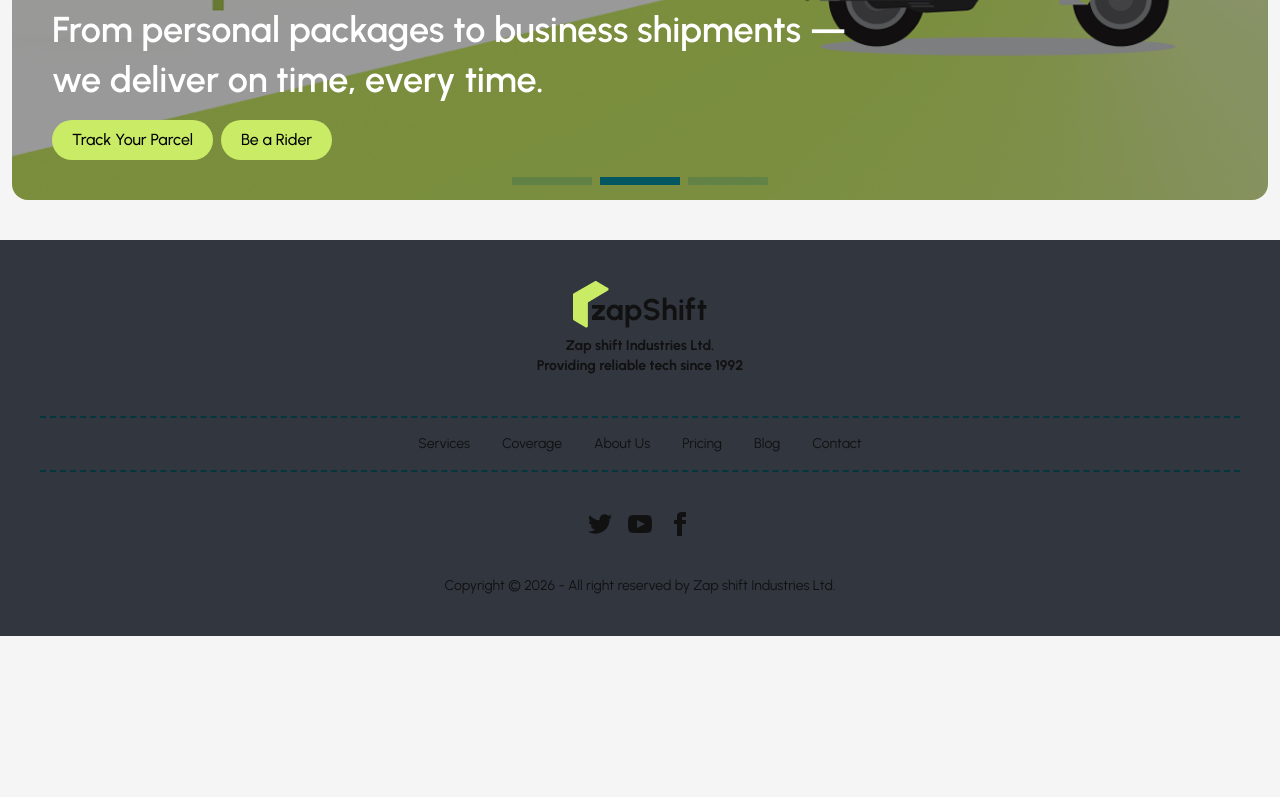
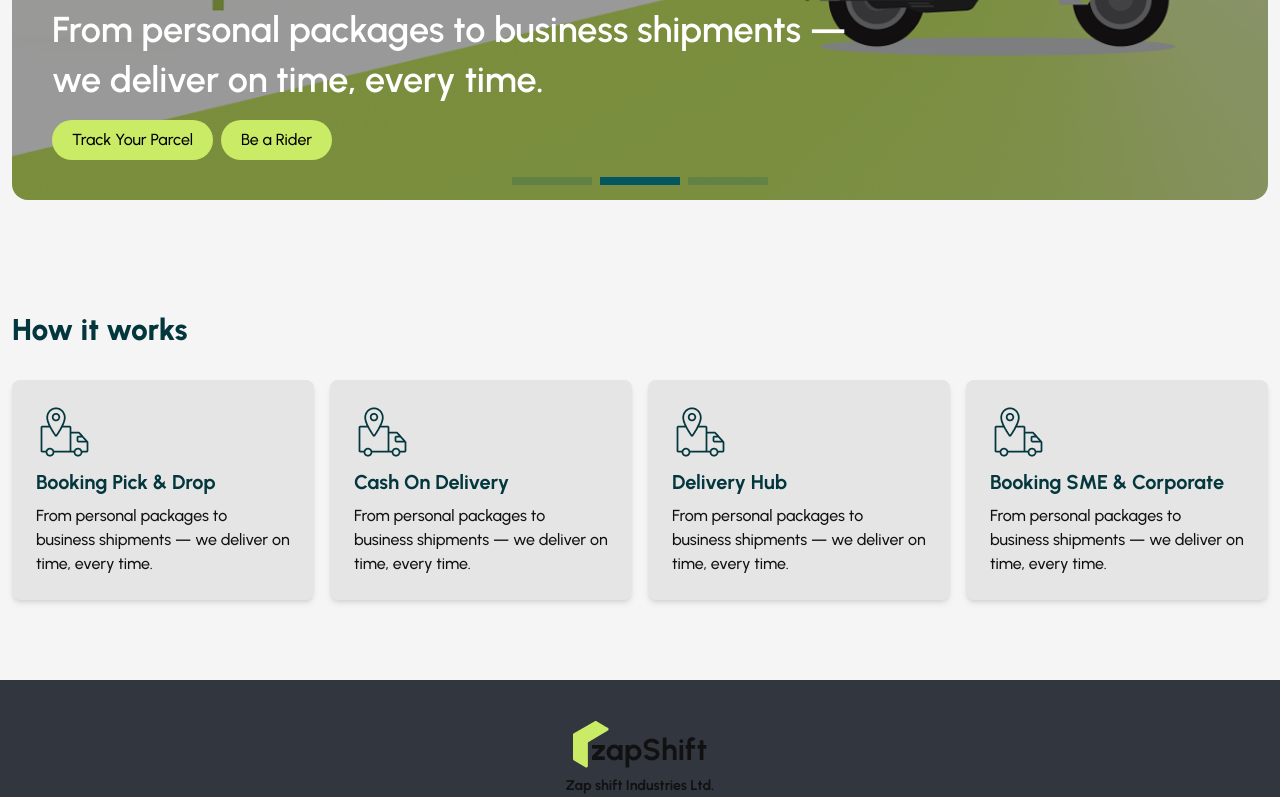
Before and after one commit to getSohelRana/zap-shift-client, a React app: page / in a window 1280 px wide. Shown: the part 545-1342 px from the top of the page. Before the commit the page ends 1181 px from the top, so only its background shows below. Built offline with nearby package versions, Linux system fonts and the light colour scheme; the HTML template or start-up script is replaced by a standard one.

Commit message:
how it works implement done

```diff
--- a/src/index.css
+++ b/src/index.css
@@ -50,6 +50,7 @@ body {
   --color-blue-8: #045760;
   --color-blue-9: #03464d;
   --color-blue-10: #005c64;
+  --color-black-8 : #606060;
 }
 
 /* Dark Theme */
@@ -57,4 +58,5 @@ body {
   name: "dark";
   --color-primary: #caeb66;
   --color-secondary: #282828;
+
 }
--- a/src/pages/home/Home.jsx
+++ b/src/pages/home/Home.jsx
@@ -1,10 +1,13 @@
 import React from 'react';
-import Banner from '../banner/Banner';
+import Banner from './banner/Banner';
+import HowItWorks from './works/HowItWorks';
+
 
 const Home = () => {
   return (
     <div className='space-y-5'>
       <Banner></Banner>
+      <HowItWorks></HowItWorks>
     </div>
   );
 };
--- a/src/pages/banner/Banner.jsx
+++ b/src/pages/home/banner/Banner.jsx
@@ -1,7 +1,7 @@
 import React from "react";
-import slide1 from "../../assets/banner/banner1.png";
-import slide2 from "../../assets/banner/banner2.png";
-import slide3 from "../../assets/banner/banner3.png";
+import slide1 from "../../../assets/banner/banner1.png";
+import slide2 from "../../../assets/banner/banner2.png";
+import slide3 from "../../../assets/banner/banner3.png";
 import { Swiper, SwiperSlide } from "swiper/react";
 import { Autoplay, Pagination } from "swiper/modules";
 import "swiper/css";
--- /dev/null
+++ b/src/pages/home/works/HowItWorks.jsx
@@ -0,0 +1,44 @@
+import React from "react";
+import icon1 from "../../../assets/bookingIcon.png";
+import Text from "../../../shared/text/Text";
+import Title from "../../../shared/title/Title";
+const HowItWorks = () => {
+  const cards = [
+    {
+      title: "Booking Pick & Drop",
+      desc: "From personal packages to business shipments — we deliver on time, every time.",
+    },
+    {
+      title: "Cash On Delivery",
+      desc: "From personal packages to business shipments — we deliver on time, every time.",
+    },
+    {
+      title: "Delivery Hub",
+      desc: "From personal packages to business shipments — we deliver on time, every time.",
+    },
+    {
+      title: "Booking SME & Corporate",
+      desc: "From personal packages to business shipments — we deliver on time, every time.",
+    },
+  ];
+  return (
+    <div className="my-20">
+      <h1 className="font-extrabold text-3xl text-secondary py-8">How it works</h1>
+      <div className="grid sm:grid-cols-2 lg:grid-cols-4 gap-4">
+        {cards.map((card, idx) => (
+          <div key={idx} className="card bg-base-200  shadow-md">
+            <div className="card-body">
+              <figure className="justify-start">
+                <img src={icon1} alt="Shoes" />
+              </figure>
+              <Title>{card.title}</Title>
+              <Text>{card.desc}</Text>
+            </div>
+          </div>
+        ))}
+      </div>
+    </div>
+  );
+};
+
+export default HowItWorks;
--- /dev/null
+++ b/src/shared/text/Text.jsx
@@ -0,0 +1,11 @@
+import React from 'react';
+
+const Text = ({children}) => {
+  return (
+    <p className='text-base font-medium text-black-8'>
+      {children}
+    </p>
+  );
+};
+
+export default Text;
--- /dev/null
+++ b/src/shared/title/Title.jsx
@@ -0,0 +1,11 @@
+import React from 'react';
+
+const Title = ({children}) => {
+  return (
+    <h2 className='text-xl font-bold text-secondary'>
+      {children}
+    </h2>
+  );
+};
+
+export default Title;
```
